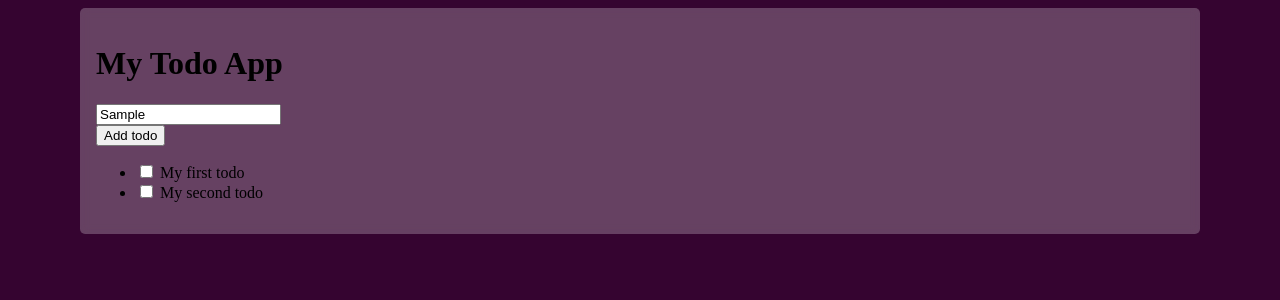
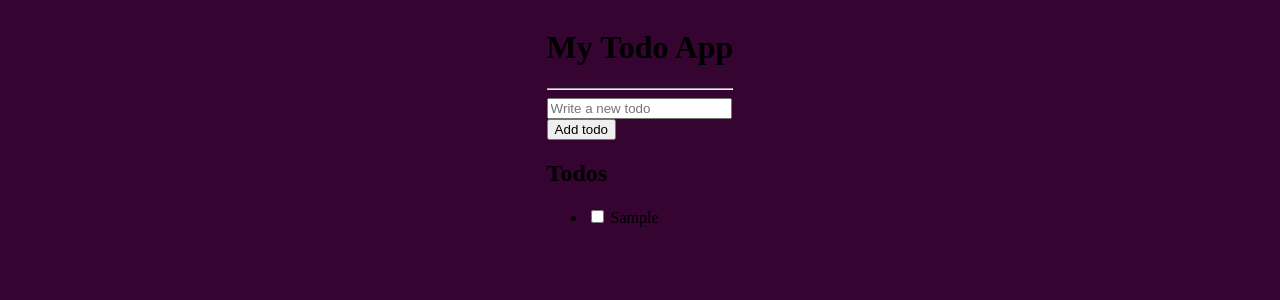
Before and after one commit to LauraWlm/react-intro, a React (Vite) app in the folder todo-list/: page / in a window 1280 px wide. Both pictures are taken after typing "Sample" into the empty fields and a click on the button "Add todo". Shown: the top 300 px of the page. Built offline with nearby package versions, Linux system fonts and the light colour scheme.

Commit message:
recode avec l'aide de ben

```diff
--- a/todo-list/src/App.jsx
+++ b/todo-list/src/App.jsx
@@ -1,31 +1,54 @@
-import React, { useState, useEffect } from "react";
+import React, { useState, useEffect, useRef } from "react";
+import { v4 as uuidv4 } from "uuid";
 import './components/Header';
 import Form from './components/Form';
 import TodoList from './components/TodoList';
 import Header from "./components/Header";
 
-function App() {
-  // Initialize the state
-  const [todos, setTodos] = useState([]);
-  const[inputTodo, setInputTodo] = useState("");
 
-  // Update the state
-  const addTodo = (text) => {
-    setTodos((prevTodos) => [...prevTodos, { text, checked: false }]);
+const LSKEY = "MyTodoApp";
+
+
+const App = () => {
+
+   // Initialize the state
+   const initialTodos = [];
+   const [todos, setTodos] = useState(initialTodos);
+
+   // Update the state
+  function addTodo(todo) {
+    setTodos([...todos, { id: uuidv4(), todo, completed: false }]);
   }
 
+   // Update the state
+
+  useEffect(() => {
+    window.localStorage.setItem(LSKEY + ".todos", JSON.stringify(todos));
+  }, [todos]);
+
+  const inputRef = useRef();
+  function clickHandler() {
+    const inputElement = inputRef.current;
+    const plusTodos = [...todos];
+    plusTodos.push(inputElement.value);
+    setTodos(plusTodos);
+    console.log("test");
+    inputElement.value = "";
+  }
+
+
   return (
-    <div className="app">
-      <header>
-        <Header />
-      </header>
-      <main>
-      <Form addTodo={addTodo} />
-      <TodoList todos={todos} addTodo={addTodo} />
-      </main>
-
+    <div>
+      <Header />
+      <hr/>
+      <Form
+        clickHandler={clickHandler}
+        inputRef={inputRef}
+        addTodo={addTodo}
+      />
+      <TodoList todos={todos} />
     </div>
   );
-}
+};
 
-export default App
+export default App;
--- a/todo-list/src/components/Form.jsx
+++ b/todo-list/src/components/Form.jsx
@@ -1,16 +1,7 @@
-import React, { useRef, useState } from "react";
+import React from "react";
 
-export default function Form() {
-  const inputRef = useRef();
-  const[addTodo, setAddTodo] = useState("");
+const Form = ({clickHandler, inputRef}) => {
 
-  function clickHandler() {
-    const inputElement = inputRef.current;
-    setAddTodo(inputElement.value)
-
-    // Do something with inputElement...
-    console.log(inputElement.value);
-  }
 
   return (
     <div>
@@ -19,4 +10,6 @@ export default function Form() {
       <button onClick={clickHandler}>Add todo</button>
     </div>
   );
-}
+};
+
+export default Form;
--- a/todo-list/src/components/TodoList.jsx
+++ b/todo-list/src/components/TodoList.jsx
@@ -1,29 +1,26 @@
 import React, { useState } from "react";
 
-export default function TodoList() {
-  const initialTodos = [
-    { text: "My first todo", completed: false },
-    { text: "My second todo", completed: false },
-  ];
+const TodoList = ({todos}) => {
 
-  const [todos, setTodos] = useState(initialTodos);
-
-  function handleToggle(index) {
-    const newTodos = [...todos];
-  newTodos[index].completed = !newTodos[index].completed;
-  setTodos(newTodos);
-  }
+  const [checked, setChecked] = useState(false);
+  const handleChange = () => {
+    setChecked(!checked);
+  };
 
   return (
+    <div>
+      <h2>Todos</h2>
     <ul>
       {todos.map((todo, index) => (
         <li key={index}>
           <input
           type="checkbox"
-          checked={todo.completed}
-          onChange={() => handleToggle(index)} /> {todo.text}
+          checked={checked}
+          onChange={handleChange} /> {todo}
         </li>
       ))}
     </ul>
+    </div>
   );
 }
+ export default TodoList;
```
